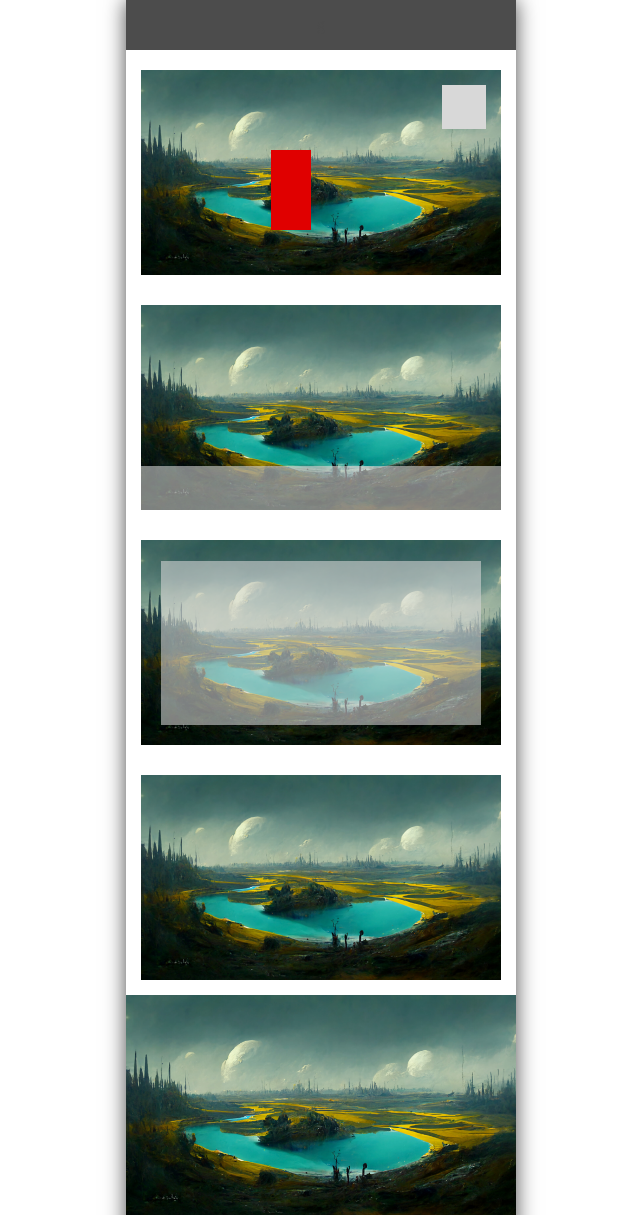
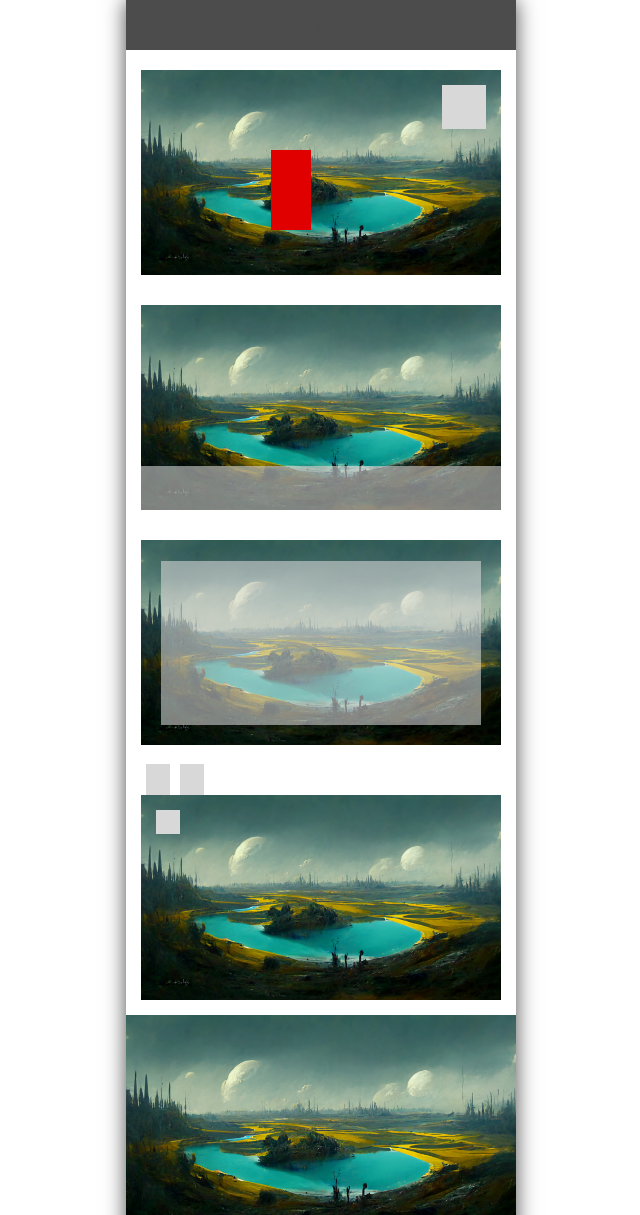
Before and after one commit to GLucile/position-1, a website built with Parcel: page src/index.html in a window 1280 px wide. Shown: the top 1215 px of the page, without its empty margins (319-959 px from the left). Built offline with nearby package versions, Linux system fonts and the light colour scheme.

Commit message:
Code css position 4 square 1

```diff
--- a/src/css/main.css
+++ b/src/css/main.css
@@ -115,4 +115,21 @@ body {
   right: 15px;
 }
 
+.position-4 {
+  position: relative;
 }
+
+.little-squares {
+  display: inline;
+  background: #D8D8D8;
+  padding: 12px 12px;
+  margin: 5px 5px;
+}
+
+.little-squares-1 {
+  position: absolute;
+  top: 45px;
+  left: 25px;
+}
+
+}
--- a/src/index.html
+++ b/src/index.html
@@ -22,7 +22,11 @@
       <div class="bgd-rectangle"></div>
     </div>
     <div class="position-4">
-      <div class="little-squares"></div>
+      <div class="squares-basket">
+        <div class="little-squares little-squares-1"></div>
+        <div class="little-squares little-squares-2"></div>
+        <div class="little-squares little-squares-3"></div>
+      </div>
       <div class="little-rectangle"></div>
       <img src="./img/image.webp" alt="lake">
     </div>
```
